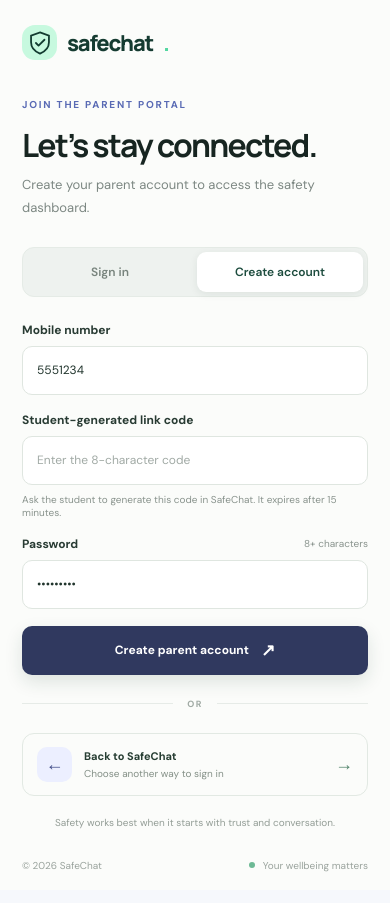
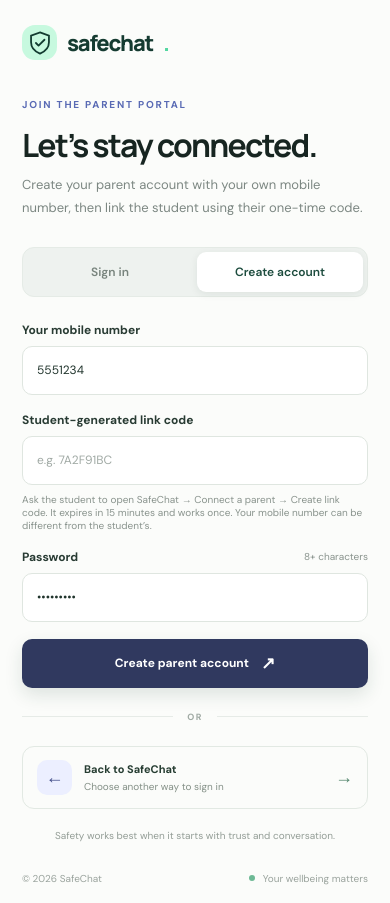
Before and after one commit to Shivendr0309/Safe-Chat, a React (Create React App) app in the folder chatguard-frontend/: page /admin-login in a window 390 px wide. Both pictures are taken after typing "5551234", "Sample123" into the empty fields and a click on the button "Create account". Built offline with nearby package versions, Linux system fonts and the light colour scheme; no server answers.

Commit message:
Clarify parent registration code and independent mobile number

```diff
--- a/chatguard-frontend/src/AdminLogin.js
+++ b/chatguard-frontend/src/AdminLogin.js
@@ -31,7 +31,7 @@
         return;
       }
       if (isRegister) {
-        setSuccess('Parent account created. Please sign in to continue.');
+        setSuccess('Parent account created and linked to the student. Please sign in to continue.');
         setIsRegister(false);
         setPassword('');
         setLinkCode('');
@@ -67,11 +67,11 @@
       <section className="auth-panel">
         <div className="auth-mobile-brand"><span className="auth-brand-mark"><svg viewBox="0 0 32 32" aria-hidden="true"><path d="M16 3 27 7v8c0 7-4.7 11.4-11 14C9.7 26.4 5 22 5 15V7l11-4Z" fill="none" stroke="currentColor" strokeWidth="2.2"/><path d="m11 16 3.2 3.2L21.5 12" fill="none" stroke="currentColor" strokeWidth="2.2" strokeLinecap="round" strokeLinejoin="round"/></svg></span>safechat<span className="auth-brand-period">.</span></div>
         <div className="auth-form-wrap">
-          <div className="auth-form-heading"><span className="auth-step-label">{isRegister ? 'JOIN THE PARENT PORTAL' : 'PARENT ACCESS'}</span><h2>{isRegister ? 'Let’s stay connected.' : 'Welcome back.'}</h2><p>{isRegister ? 'Create your parent account to access the safety dashboard.' : 'Sign in to review safety updates and support your child.'}</p></div>
+          <div className="auth-form-heading"><span className="auth-step-label">{isRegister ? 'JOIN THE PARENT PORTAL' : 'PARENT ACCESS'}</span><h2>{isRegister ? 'Let’s stay connected.' : 'Welcome back.'}</h2><p>{isRegister ? 'Create your parent account with your own mobile number, then link the student using their one-time code.' : 'Sign in to review safety updates and support your child.'}</p></div>
           <div className="auth-mode-switch" role="group" aria-label="Account action"><button type="button" className={!isRegister ? 'active' : ''} onClick={() => { setIsRegister(false); setError(''); setSuccess(''); }} disabled={loading}>Sign in</button><button type="button" className={isRegister ? 'active' : ''} onClick={() => { setIsRegister(true); setError(''); setSuccess(''); }} disabled={loading}>Create account</button></div>
           <form className="auth-form" onSubmit={handleSubmit}>
-            <div className="auth-field"><label htmlFor="parent-mobile-number">Mobile number</label><input id="parent-mobile-number" type="tel" placeholder="Enter your registered mobile number" value={mobileNumber} onChange={e => setMobileNumber(e.target.value)} autoComplete="tel" required disabled={loading} /></div>
-            {isRegister && <div className="auth-field"><label htmlFor="parent-link-code">Student-generated link code</label><input id="parent-link-code" type="text" placeholder="Enter the 8-character code" value={linkCode} onChange={e => setLinkCode(e.target.value.toUpperCase())} minLength={8} maxLength={8} autoComplete="one-time-code" required disabled={loading} /><span className="auth-field-hint">Ask the student to generate this code in SafeChat. It expires after 15 minutes.</span></div>}
+            <div className="auth-field"><label htmlFor="parent-mobile-number">{isRegister ? "Your mobile number" : "Mobile number"}</label><input id="parent-mobile-number" type="tel" placeholder={isRegister ? "Enter your own mobile number" : "Enter your registered mobile number"} value={mobileNumber} onChange={e => setMobileNumber(e.target.value)} autoComplete="tel" required disabled={loading} /></div>
+            {isRegister && <div className="auth-field"><label htmlFor="parent-link-code">Student-generated link code</label><input id="parent-link-code" type="text" placeholder="e.g. 7A2F91BC" value={linkCode} onChange={e => setLinkCode(e.target.value.toUpperCase())} minLength={8} maxLength={8} pattern="[A-Fa-f0-9]{8}" autoComplete="one-time-code" required disabled={loading} /><span className="auth-field-hint">Ask the student to open SafeChat → Connect a parent → Create link code. It expires in 15 minutes and works once. Your mobile number can be different from the student’s.</span></div>}
             <div className="auth-field"><div className="auth-label-row"><label htmlFor="parent-password">Password</label><span className="auth-inline-note">{isRegister ? '8+ characters' : 'Keep it private'}</span></div><input id="parent-password" type="password" placeholder={isRegister ? 'Create a strong password' : 'Enter your password'} value={password} onChange={e => setPassword(e.target.value)} autoComplete={isRegister ? 'new-password' : 'current-password'} minLength={8} required disabled={loading} /></div>
             {error && <div className="auth-notice error" role="alert">! <span>{error}</span></div>}
             {success && <div className="auth-notice success" role="status">✓ <span>{success}</span></div>}
```
